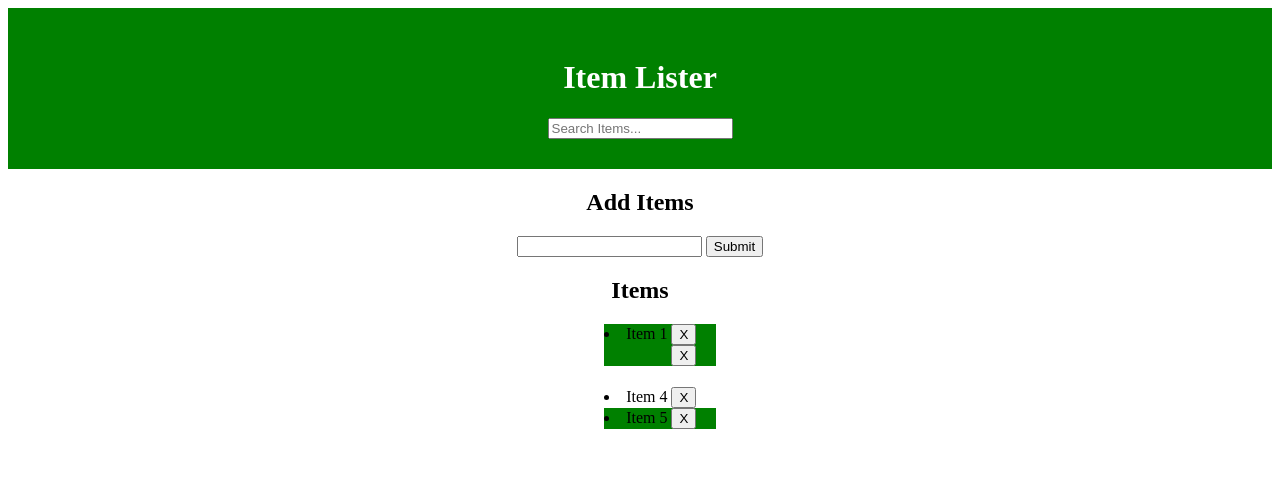
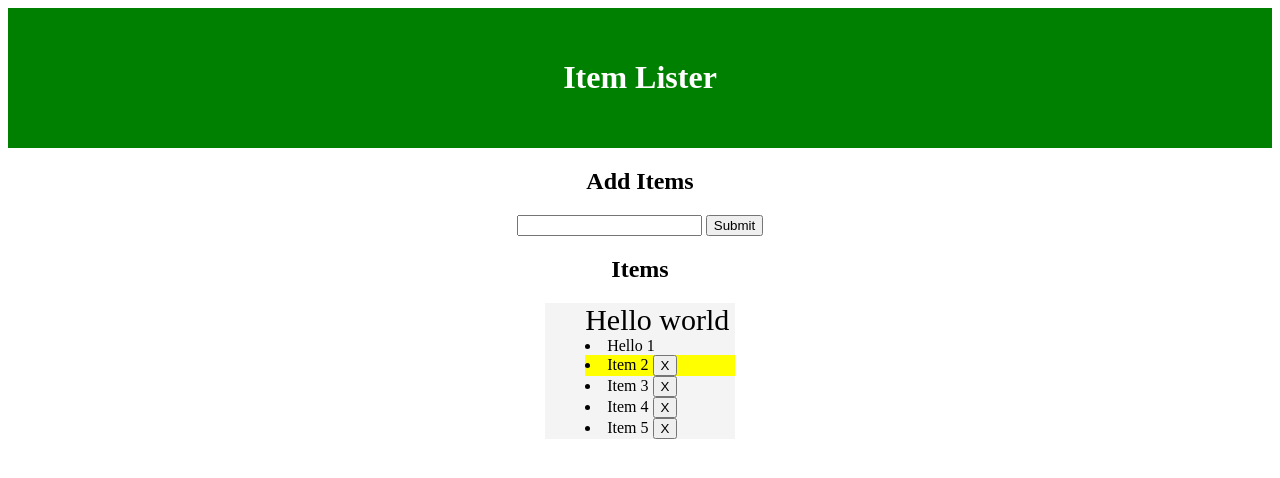
Before and after one commit to Deepak-worthy/Learning-JavaScript, a plain HTML site: page DOM manipulation/DOM manipulation.html in a window 1280 px wide. Drawn offline with Linux system fonts and the light colour scheme.

Commit message:
Added code for Creating Nodes And Modifying Dom

```diff
--- a/DOM manipulation/DOM manipulation.html
+++ b/DOM manipulation/DOM manipulation.html
@@ -10,14 +10,7 @@
 <body>
   <header id="main-header" class="bg-success text-white p-4 mb-3">
     <div class="container">
-      <div class="row">
-        <div class="col-md-6">
-            <h1 id="header-title">Item Lister</h1>
-        </div>
-        <div class="col-md-6 align-self-center">
-            <input type="text" class="form-control" id="filter" placeholder="Search Items...">
-        </div>
-      </div>
+      <h1 id="header-title">Item Lister</h1>
     </div>
   </header>
   <div class="container">
--- a/DOM manipulation/script.js
+++ b/DOM manipulation/script.js
@@ -1,14 +1,59 @@
-// // QUERYSELECTOR //
-let  secondItem = document.querySelector('.list-group-item:nth-child(2)');
-secondItem.style.backgroundColor = 'green';
-let  thirdItem = document.querySelector('.list-group-item:nth-child(3)');
-thirdItem.style.visibility = 'hidden';
+// TRAVERSING THE DOM //
+var itemlist =document.querySelector('#items');
+// parentNode
+console.log(itemlist.parentNode);
+itemlist.parentNode.style.backgroundColor = '#f4f4f4';
+console.log(itemlist.parentNode.parentNode.parentNode);
+// parentElement
+console.log(itemlist.parentElement);
+itemlist.parentElement.style.backgroundColor = '#f4f4f4';
+console.log(itemlist.parentElement.parentElement.parentElement);
+// childNodes
+console.log(itemlist.childNodes);
+console.log(itemlist.children);
+console.log(itemlist.children[1]);
+itemlist.children[1].style.backgroundColor = 'yellow';
+// FirstChild
+console.log(itemlist.firstChild);
+// firstElementChild
+console.log(itemlist.firstElementChild);
+itemlist.firstElementChild.textContent = 'Hello 1';
 
-// QUERYSELECTORALL
-let li = document.querySelectorAll("li");
-console.log(li);
-li[1].style.color="green";
+// lastChild
+console.log(itemlist.lastChild);
+// lastElementChild
+console.log(itemlist.lastElementChild);
+itemlist.lastElementChild.textcontent ='Hello 4';
+// nextSibling
+console.log(itemlist.nextsibling);
+//nextElementsibling
+console.log(itemlist.nextElementSibling);
+// previoussibling
+console.log(itemlist.previousSibling);
+// previousElementsibling
+console.log(itemlist.previousElementsibling);
+//itemlist.previousElementsibling.style.color = 'green';
+// createElement
+// Create a div
+var newDiv = document.createElement('div');
+// Add class
+newDiv.className= 'hello';
+// Add id
+newDiv.id = 'hello l';
+console.log(newDiv);
 
-let odd = document.querySelectorAll('li:nth-child(odd)');
-for(let i = 0; i < odd.length; i++)
-    odd[i].style.backgroundColor = 'green';
+// Add attr
+newDiv.setAttribute('title', 'Hello Div');
+// Create text node
+var newDivText = document.createTextNode('Hello world');
+// Add text to div
+newDiv.appendChild(newDivText);
+var container = document.querySelector('header .container');
+var h1 = document.querySelector('header h1');
+console.log(newDiv);
+newDiv.style.fontSize = '30px';
+container.insertBefore(newDiv, h1);
+
+var container2 = document.querySelector('#items');
+var li = document.querySelector('.list-group-item');
+container2.insertBefore(newDiv, li);
--- a/DOM manipulation/style.css
+++ b/DOM manipulation/style.css
@@ -24,6 +24,6 @@ ul
 }
 #list
 {
-    width:40%;
+    width:50%;
     margin:auto;
 }
```
